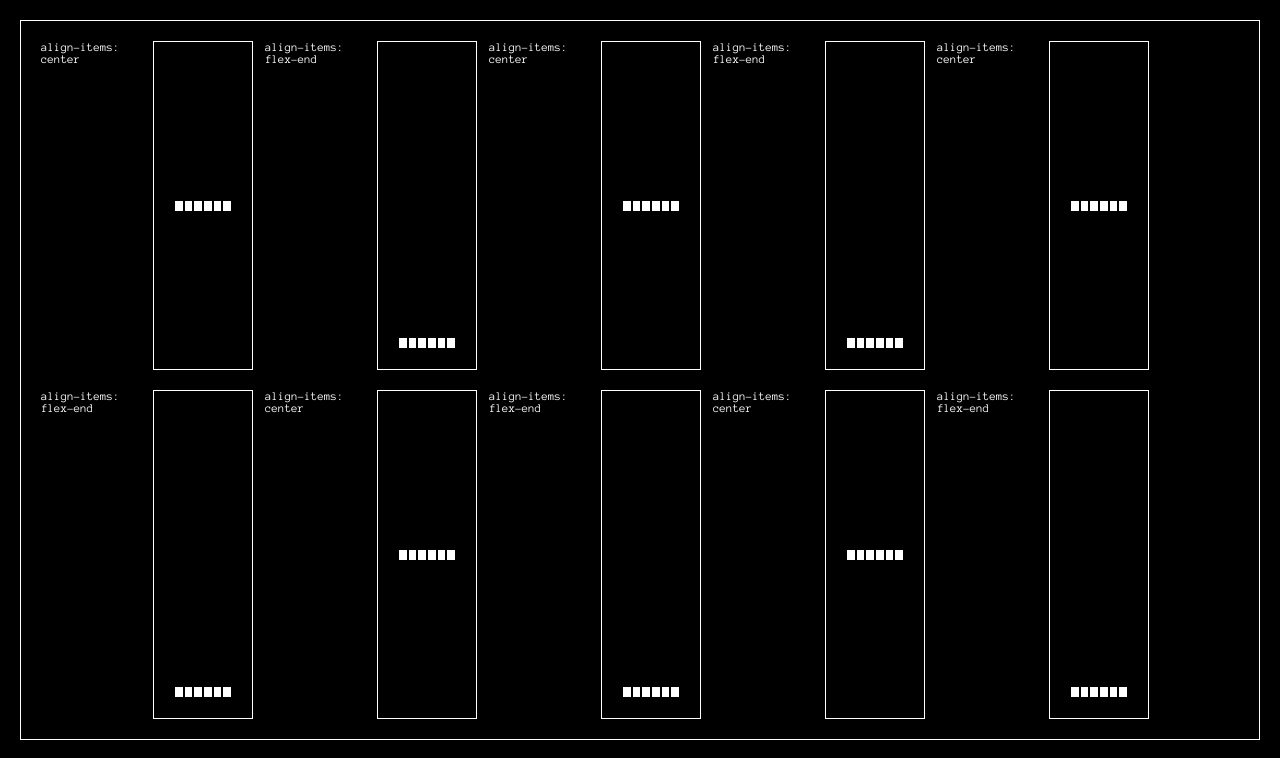
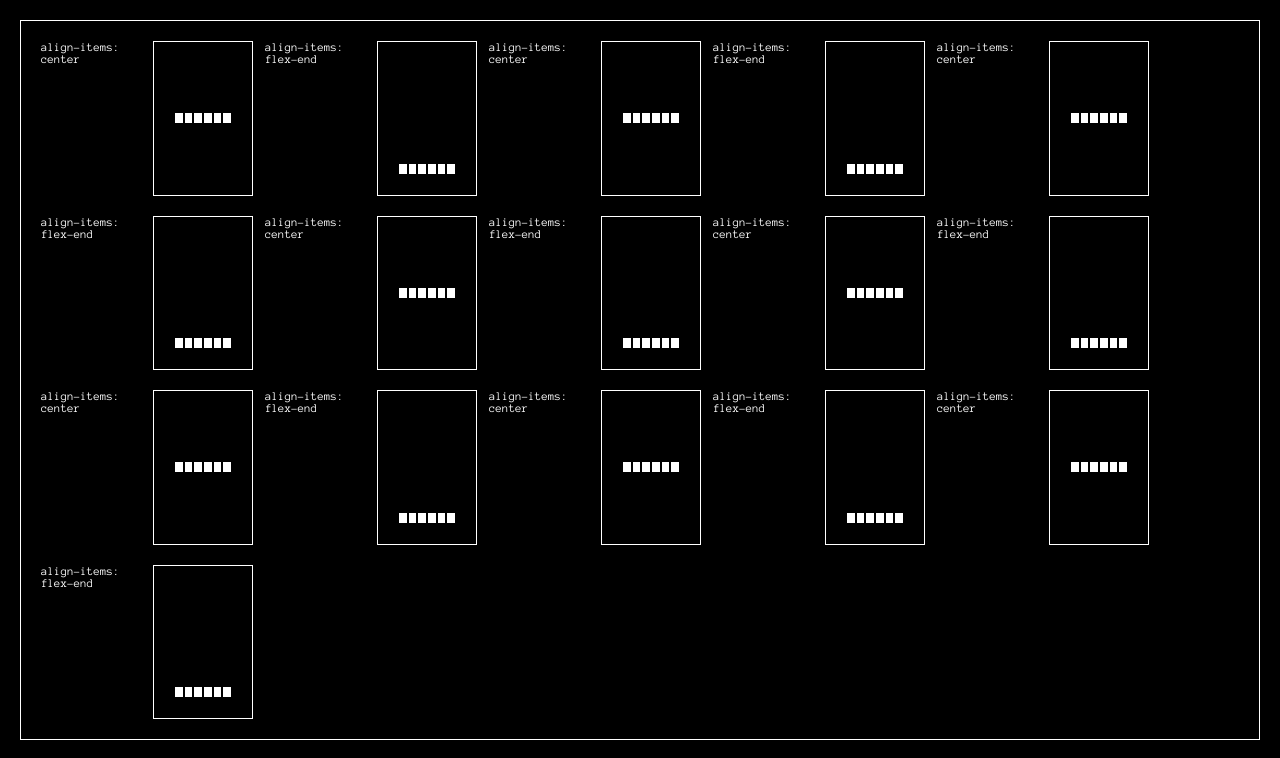
Before and after one commit to lanelps/web_elements, a React app: page / in a window 1280 px wide. Shown: the top 758 px of the page. Built offline with nearby package versions, Linux system fonts and the light colour scheme.

Commit message:
updated demo

```diff
--- a/src/client/components/App.jsx
+++ b/src/client/components/App.jsx
@@ -17,6 +17,12 @@ const App = () => {
       <Test2 />
       <Test1 />
       <Test2 />
+      <Test1 />
+      <Test2 />
+      <Test1 />
+      <Test2 />
+      <Test1 />
+      <Test2 />
     </React.Fragment>
   )
 }
```
